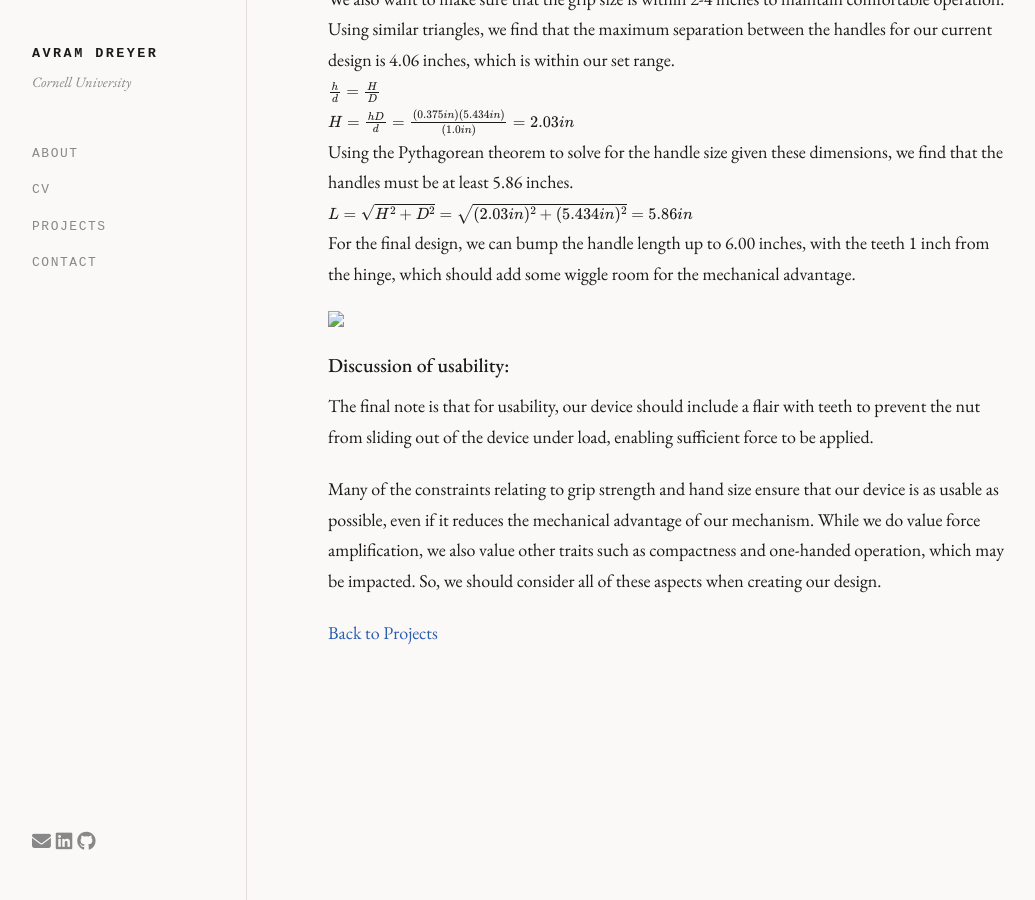
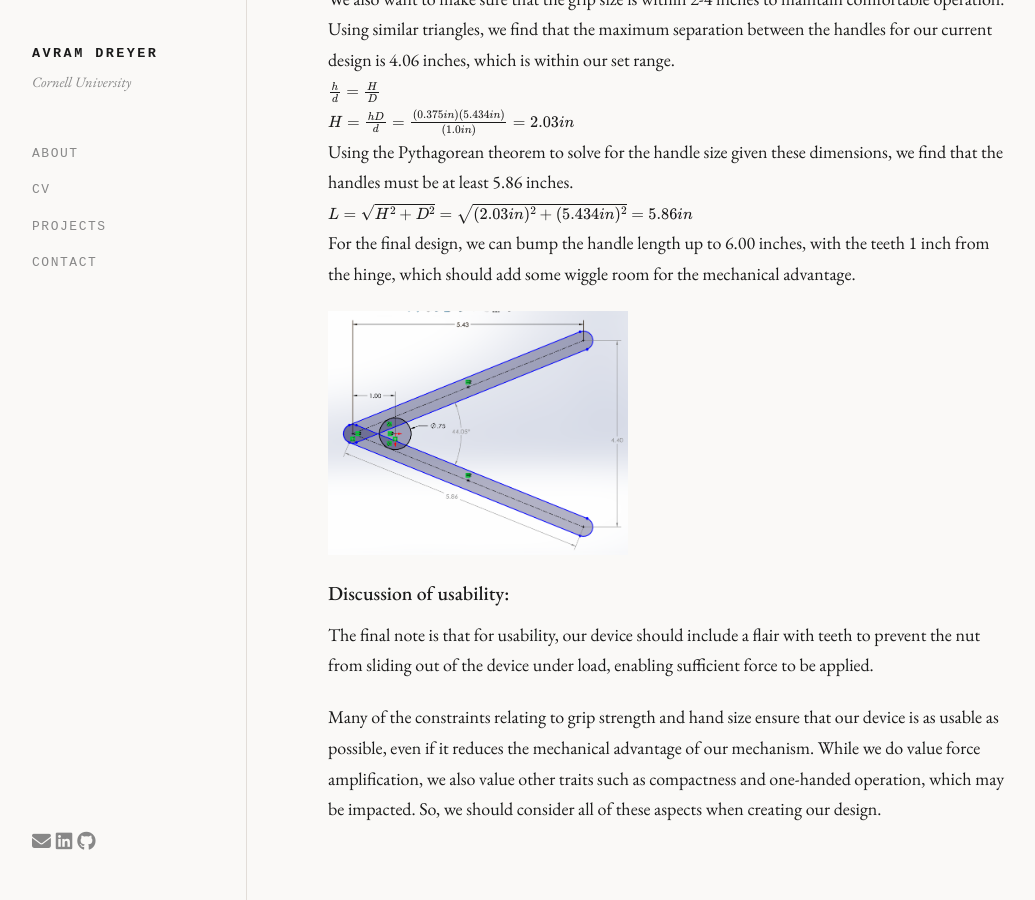
Before and after one commit to Aviboi/Aviboi.github.io, a Jekyll site: the page built from projects/ENGRD_2020_Nutcracker_Design.md, in a window 1280 px wide and 900 px high, scrolled down 1010 px. Shown: the whole window, without its empty margins (13-1048 px from the left). Built offline with Jekyll 4.4.1, drawn with Linux system fonts in a browser that asks for light colours; nearby versions of some CDN libraries; some web fonts are replaced.

Commit message:
Add favicon

```diff
--- a/_layouts/default.html
+++ b/_layouts/default.html
@@ -15,6 +15,12 @@
 
   <link rel="stylesheet" href="{{ '/assets/css/main.css' | relative_url }}" />
   <script src="https://kit.fontawesome.com/48e204cc2a.js" crossorigin="anonymous"></script>
+
+  <!-- Favicon -->
+  <link rel="apple-touch-icon" sizes="180x180" href="{{ '/assets/favicon/apple-touch-icon.png' | relative_url }}">
+  <link rel="icon" type="image/png" sizes="32x32" href="{{ '/assets/favicon/favicon-32x32.png' | relative_url }}">
+  <link rel="icon" type="image/png" sizes="16x16" href="{{ '/assets/favicon/favicon-16x16.png' | relative_url }}">
+  <link rel="manifest" href="{{ '/assets/favicon/site.webmanifest' | relative_url }}">
 
   {% if page.math %}
   <script>
--- a/projects/ENGRD_2020_Nutcracker_Design.md
+++ b/projects/ENGRD_2020_Nutcracker_Design.md
@@ -38,11 +38,9 @@
 <br>
 For the final design, we can bump the handle length up to 6.00 inches, with the teeth 1 inch from the hinge, which should add some wiggle room for the mechanical advantage.
 
-<img src="/images/diagram.png" width="300">
+<img src="/assets/images/diagram.png" width="300">
 
 ### **Discussion of usability:**
 The final note is that for usability, our device should include a flair with teeth to prevent the nut from sliding out of the device under load, enabling sufficient force to be applied.
 
 Many of the constraints relating to grip strength and hand size ensure that our device is as usable as possible, even if it reduces the mechanical advantage of our mechanism. While we do value force amplification, we also value other traits such as compactness and one-handed operation, which may be impacted. So, we should consider all of these aspects when creating our design.
-
-[Back to Projects](/projects.md)
```
Also changed, not shown: assets/favicon/android-chrome-192x192.png (added), assets/favicon/android-chrome-512x512.png (added), assets/favicon/apple-touch-icon.png (added), assets/favicon/favicon-16x16.png (added), assets/favicon/favicon-32x32.png (added), assets/favicon/favicon.ico (added), assets/favicon/site.webmanifest (added).
